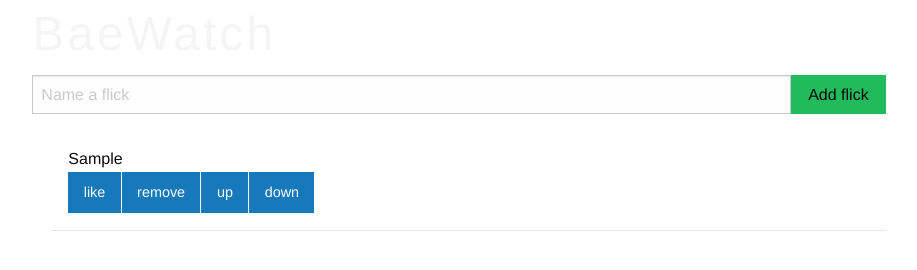
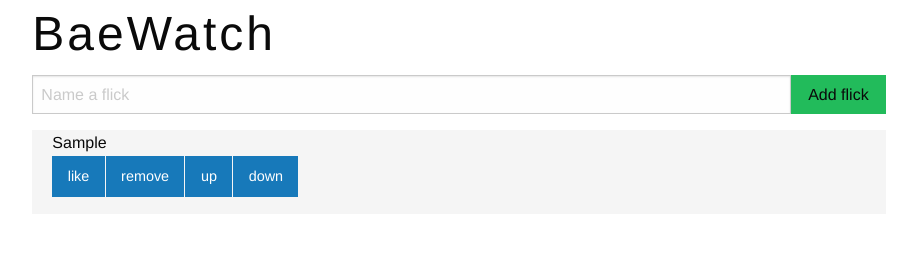
Before and after one commit to YajJackson/MichaelBae, a plain HTML site: page index.html in a window 1280 px wide. Both pictures are taken after typing "Sample" into the empty fields and a click on the button "Add flick". Shown: the whole page, without its empty margins (181-1098 px from the left). Drawn offline with nearby package versions, Linux system fonts and the light colour scheme.

Commit message:
added data attribute to each list item

```diff
--- a/app.css
+++ b/app.css
@@ -1,3 +1,5 @@
+@import url('https://fonts.googleapis.com/css?family=Lato');
+
 *{
     transition: all 1s;
 }
@@ -12,14 +14,24 @@ body {
     background: transparent;
 }
 h1 {
-    color: whitesmoke;
+    /*color: whitesmoke;*/
     letter-spacing: 3px;
 }
 .button, .buttonGroup {
     float: right;
 }
+
+.list-container {
+    background-color: whitesmoke;
+}
+
+
+
+
+
+
 /*foundation list group style*/
-.list-group {
+/*.list-group {
   margin-bottom: 1rem;
   border: 1px solid #e6e6e6;
   border-radius: 0;
@@ -61,4 +73,4 @@ h1 {
   color: #8a8a8a;
   cursor: not-allowed;
   background-color: #fefefe;
-}
+}*/
--- a/app.js
+++ b/app.js
@@ -15,7 +15,7 @@ const app = {
         const flick = {
             id: this.max + 1,
             name: f.flickName.value,
-            opinion: null,
+            favorite: false,
         }
 
         const listItem = this.renderListItem(flick)
@@ -28,10 +28,9 @@ const app = {
 
     renderListItem(flick) {
         const item = document.createElement('li')
-        item.className = 'list-group-item'
-        item.id = `listItem${flick.id}`
-        item.arrayId = flick.id
         item.textContent = flick.name
+        item.dataset.id = flick.id
+
         item.appendChild(this.addButtonGroup(flick.id))
         return item
     },
--- a/index.html
+++ b/index.html
@@ -35,7 +35,7 @@
             </div>
         </div>
         <div class="grid-x">
-            <div class="medium-8 medium-offset-2 cell">
+            <div class="medium-8 medium-offset-2 cell list-container">
                 <ul id="flick-list">
                 </ul>
             </div>
```
